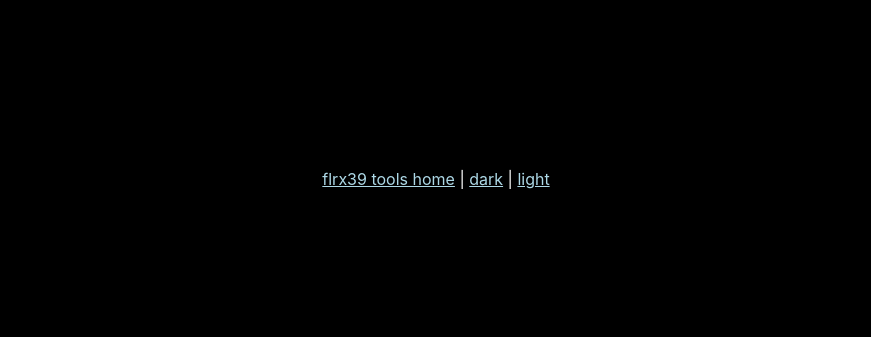
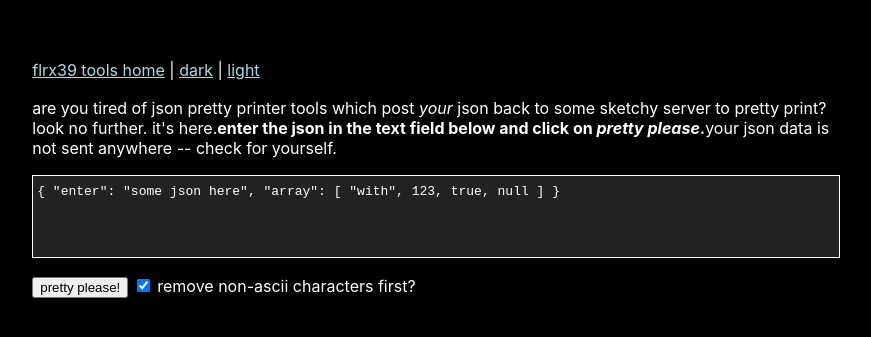
Before and after one commit to rokeller/flrx39-tools, a React (Create React App) app: page /#/pretty-print-json in a window 1280 px wide. Shown: the part 221-558 px from the top of the page, without its empty margins (204-1075 px from the left). Built offline with nearby package versions, Linux system fonts and the light colour scheme.

Commit message:
Add JSON pretty printer

```diff
--- a/public/tools.css
+++ b/public/tools.css
@@ -88,3 +88,60 @@ textarea {
 .sep-v {
     margin-top: 2ex;
 }
+
+/* for JSON pretty print */
+
+#json {
+    min-height: 5em;
+    height: auto;
+    outline: none;
+    white-space: pre;
+    font-family: monospace;
+    padding: 8px 4px;
+}
+
+.theme-light #json {
+    border: 1px solid #222;
+}
+
+.theme-dark #json {
+    border: 1px solid white;
+    background-color: #222;
+    color: white;
+}
+
+.theme-light .property {
+    color: red;
+}
+
+.theme-light .number {
+    color: green;
+}
+
+.theme-light .string {
+    color: blue;
+}
+
+.theme-light .keyword {
+    color: maroon;
+}
+
+.theme-dark .property {
+    color: #9F7CDD;
+}
+
+.theme-dark .number {
+    color: lightgreen;
+}
+
+.theme-dark .string {
+    color: #F1759C;
+}
+
+.theme-dark .keyword {
+    color: #4392F7;
+}
+
+.overflow-x-scroll {
+    overflow-x: auto;
+}
--- a/src/App.tsx
+++ b/src/App.tsx
@@ -4,6 +4,7 @@ import Hash from './components/Hash';
 import Home from './components/Home';
 import Ipv4Addresses from './components/Ipv4Addresses';
 import Ipv6Addresses from './components/Ipv6Addresses';
+import PrettyPrintJson from './components/PrettyPrintJson';
 import Themes from './components/Themes';
 
 function App() {
@@ -22,6 +23,7 @@ function App() {
                         <Route path='hash' element={<Hash />} />
                         <Route path='ipv4/addr' element={<Ipv4Addresses />} />
                         <Route path='ipv6/addr' element={<Ipv6Addresses />} />
+                        <Route path='pretty-print-json' element={<PrettyPrintJson />} />
                     </Routes>
                 </div>
             </div></div>
--- a/src/components/Home.tsx
+++ b/src/components/Home.tsx
@@ -8,6 +8,7 @@ function Home() {
             <li><Link to='hash'>hash</Link></li>
             <li><Link to='ipv4/addr'>ipv4 addresses</Link></li>
             <li><Link to='ipv6/addr'>ipv6 addresses</Link></li>
+            <li><Link to='pretty-print-json'>pretty print json </Link></li>
         </ul>
     </div>
 }
--- /dev/null
+++ b/src/components/PrettyPrintJson.tsx
@@ -0,0 +1,136 @@
+import { useEffect, useRef, useState } from 'react';
+
+function pretty(item: any, level: number) {
+    if (item === null) {
+        return '<span class="keyword">null</span>';
+    } else if (Array.isArray(item)) {
+        if (item.length === 0) {
+            return '[]';
+        }
+
+        const result: string = item.map((val) => {
+            return indent(level + 1) + pretty(val, level + 1);
+        }).join(',\n');
+
+        return '[\n' + result + '\n' + indent(level) + ']';
+    } else if (typeof item === 'object') {
+        const result: string = Object.keys(item).map((key) => {
+            return indent(level + 1) +
+                '<span class="property">' + JSON.stringify(key) + '</span>: ' +
+                pretty(item[key], level + 1);
+        }).join(',\n');
+
+        return '{\n' + result + '\n' + indent(level) + '}';
+    } else if (typeof item === 'string') {
+        return '<span class="string">' + JSON.stringify(item) + '</span>';
+    } else if (typeof item === 'boolean') {
+        return '<span class="keyword">' + JSON.stringify(item) + '</span>';
+    } else if (typeof item === 'number') {
+        return '<span class="number">' + JSON.stringify(item) + '</span>';
+    }
+
+    return JSON.stringify(item);
+}
+
+function indent(level: number) {
+    if (level <= 0) {
+        return '';
+    } else {
+        return repeat(' ', level * 4);
+    }
+}
+
+function repeat(text: string, times: number) {
+    return Array(times).fill(text).join('');
+}
+
+function PrettyPrintJson() {
+    const refInOut = useRef<HTMLDivElement>(null);
+    const [count, setCount] = useState(0);
+    const [removeNonAscii, setRemoveNonAscii] = useState(true);
+    const [output, setOutput] = useState<string>('{ "enter": "some json here", "array": [ "with", 123, true, null ] }');
+    const [exception, setException] = useState<any>(null);
+    const [explanation, setExplanation] = useState<string | null>(null);
+
+    function prettyPrint(text: string | undefined) {
+        setCount(count + 1);
+        if (text === undefined) {
+            return '<span class="keyword">undefined</span>';
+        }
+
+        if (removeNonAscii) {
+            text = text.replace(/[^ -~\r\n\t]/g, '');
+        }
+
+        try {
+            const data = JSON.parse(text);
+            setOutput(pretty(data, 0));
+            setException(null);
+        }
+        catch (ex: any) {
+            setOutput('<pre>' + text + '</pre>');
+            const exStr = ex.toString();
+            setException(exStr);
+
+            const match = /(\d+)$/.exec(exStr);
+            const pos = match !== null ? Number(match[1]) : -1;
+            if (pos > 0) {
+                const lines = [text.replace(/[\r\n\t]/gi, ' ')];
+                lines.push(repeat(' ', pos) + '^');
+                if (pos > 5) {
+                    lines.push('here ' + repeat('─', pos - 5) + '┘');
+                } else {
+                    lines.push(repeat(' ', pos) + '└── here');
+                }
+
+                setExplanation(lines.join('\r\n'));
+            } else {
+                setExplanation(null);
+            }
+        }
+    }
+
+    useEffect(() => {
+        if (refInOut.current) {
+            refInOut.current.innerHTML = output;
+        }
+
+    }, [output, count]);
+
+    return <>
+        <div className='row text sep-v'>
+            are you tired of json pretty printer tools which post <em>your</em> json
+            back to some sketchy server to pretty print? look no further. it's here.
+            <strong>
+                enter the json in the text field below and click on{' '}
+                <em>pretty please</em>.
+            </strong>
+            your json data is not sent anywhere -- check for yourself.
+        </div>
+        <div className='row sep-v'>
+            <div contentEditable='true' id='json' spellCheck='false' ref={refInOut}>
+            </div>
+        </div>
+        <div className='row sep-v'>
+            <button onClick={() => prettyPrint(refInOut.current?.innerText)}>pretty please!</button>
+            {' '}
+            <label>
+                <input type='checkbox' checked={removeNonAscii} onChange={(evt) => {
+                    setRemoveNonAscii(evt.target.checked)
+                }} /> remove non-ascii characters first?
+            </label>
+        </div>
+        {exception !== null ?
+            <div className='row sep-v'>
+                {exception}
+                <div className='row text overflow-x-scroll'>
+                    {explanation !== null ?
+                        <pre>{explanation}</pre>
+                        : 'no explanation available'}
+                </div>
+            </div>
+            : ''}
+    </>;
+}
+
+export default PrettyPrintJson;
```
